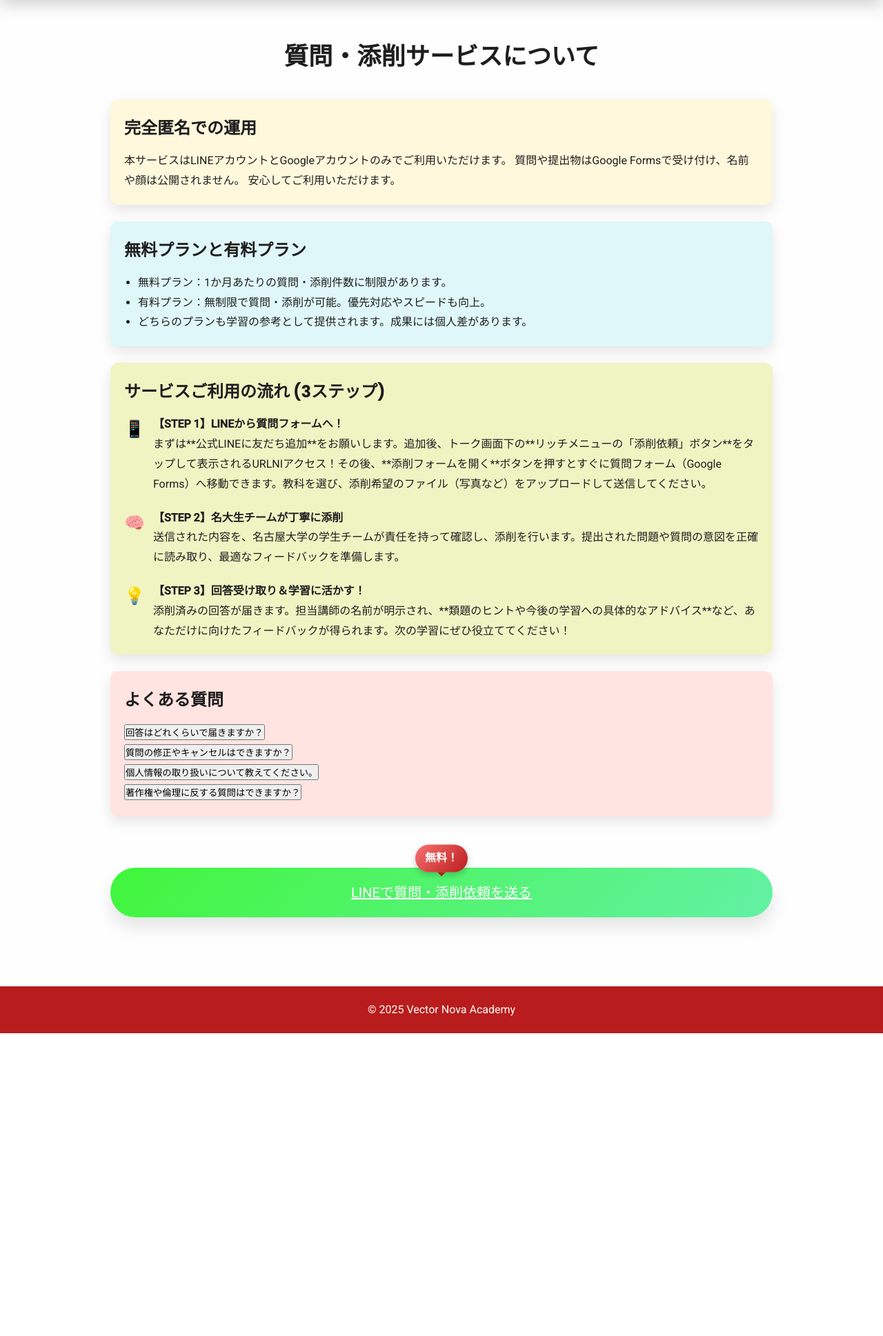
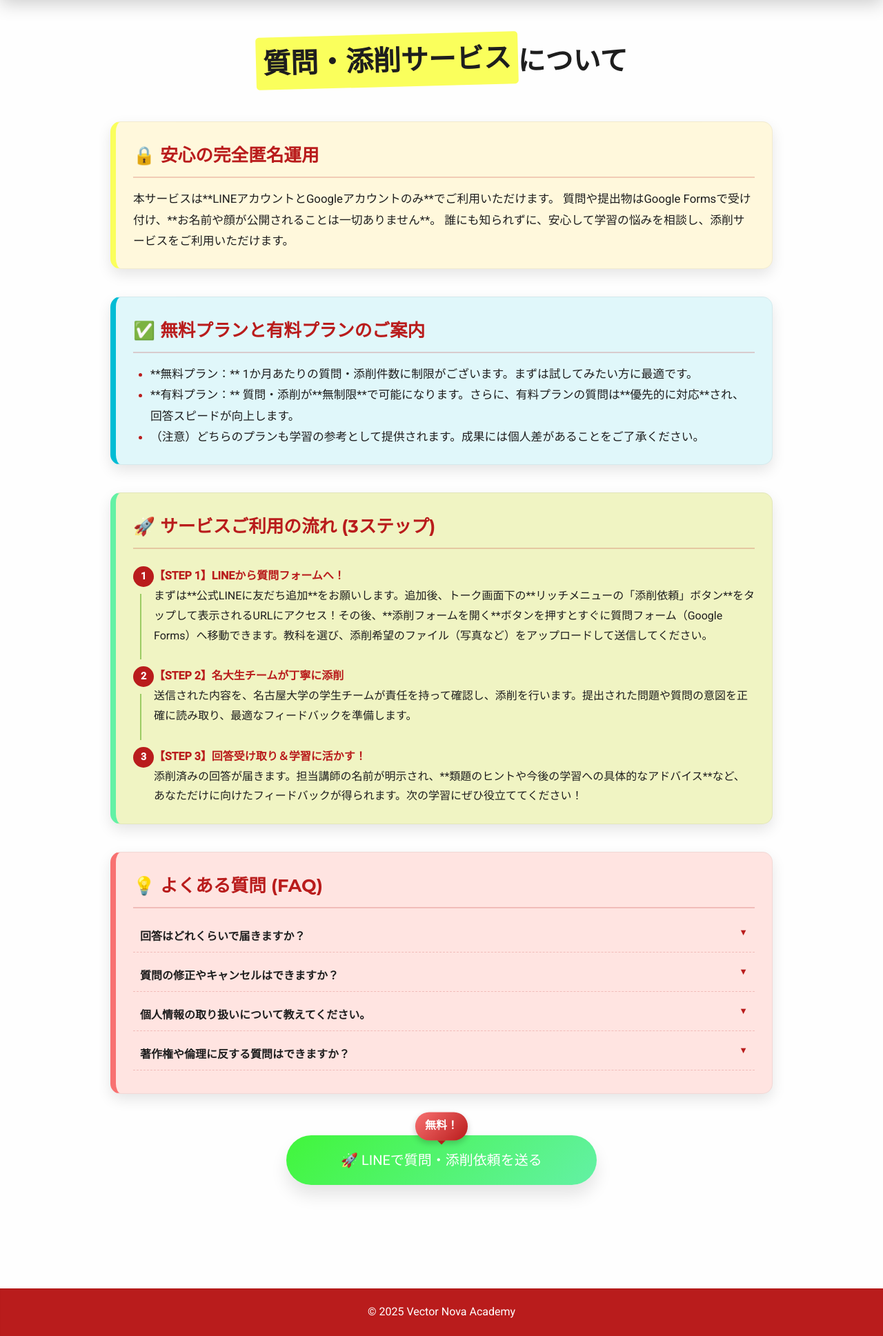
Before and after one commit to morisanyutakun-png/vectornova, a Flask app: page /qanda in a window 1280 px wide. Shown: the part 177-2114 px from the top of the page at 69% size. Before the commit the page ends 1675 px from the top, so only its background shows below. Run offline with Flask 3, Linux system fonts and the light colour scheme.

Commit message:
添削html追加

```diff
--- a/templates/qanda.html
+++ b/templates/qanda.html
@@ -5,14 +5,136 @@
     <meta name="viewport" content="width=device-width, initial-scale=1.0">
     <title>質問・添削 - Vector Nova Academy</title>
 
-    <!-- Google Fonts -->
-    <link href="https://fonts.googleapis.com/css2?family=Roboto:wght@400;500&family=Poppins:wght@600;700&family=Montserrat:wght@500;700&display=swap" rel="stylesheet">
+    <link rel="stylesheet" href="{{ url_for('static', filename='style.css') }}">
 
-    <!-- CSS -->
-    <link rel="stylesheet" href="{{ url_for('static', filename='style.css') }}">
+    <style>
+        /* Card共通のスタイル調整 */
+        .qanda-card {
+            font-family: 'Roboto', sans-serif;
+            border: 1px solid rgba(0, 0, 0, 0.05); /* 境界線をうっすら追加 */
+            transition: transform 0.3s ease, box-shadow 0.3s ease;
+        }
+        .qanda-card:hover {
+            transform: translateY(-5px);
+            box-shadow: 0 15px 35px rgba(0, 0, 0, 0.15);
+        }
+        .qanda-card h3 {
+            font-family: 'Montserrat', sans-serif !important;
+            font-weight: 700;
+            color: #b91c1c; /* メインカラーを使用 */
+            padding-bottom: 8px;
+            border-bottom: 2px solid rgba(185, 28, 28, 0.2);
+            margin-bottom: 15px !important;
+        }
+
+        /* 匿名カードの強調 */
+        .qanda-card.anonymous-card {
+            background: #fff8dc; /* 薄い黄色 */
+            border-left: 8px solid #faff5c; /* 左側に目立つライン */
+        }
+
+        /* プランカードの強調 */
+        .qanda-card.plan-info-card {
+            background: #e0f7fa; /* 薄い青 */
+            border-left: 8px solid #00bcd4; /* 左側に目立つライン */
+        }
+        .plan-info-card li::marker {
+            color: #b91c1c;
+            font-size: 1.1rem;
+        }
+
+        /* 利用の流れ（タイムライン）の強化 */
+        .qanda-card.timeline-card {
+            background: #f0f4c3; /* 薄い緑 */
+            border-left: 8px solid #63f1a5;
+        }
+        .timeline-step {
+            position: relative;
+            padding-left: 30px; /* アイコン分のスペース */
+        }
+        /* タイムラインの縦線 */
+        .timeline-step:not(:last-child)::before {
+            content: '';
+            position: absolute;
+            left: 10px;
+            top: 40px;
+            bottom: -20px;
+            width: 2px;
+            background-color: #9ccc65; /* 緑色の中間色 */
+        }
+        .timeline-step > div:first-child {
+            position: absolute;
+            left: 0;
+            top: 0;
+            background-color: #b91c1c;
+            color: #fff;
+            border-radius: 50%;
+            width: 30px;
+            height: 30px;
+            display: flex;
+            justify-content: center;
+            align-items: center;
+            font-size: 0.9rem !important;
+            box-shadow: 0 0 0 4px #f0f4c3; /* 背景色と同じ色のリング */
+            font-weight: bold;
+        }
+
+        /* FAQの強化 */
+        .qanda-card.faq-card {
+            background: #ffe4e1; /* 薄い赤 */
+            border-left: 8px solid #f87171;
+        }
+        .faq-item {
+            margin-bottom: 8px;
+            border-bottom: 1px dashed rgba(185, 28, 28, 0.2);
+        }
+        .faq-question {
+            width: 100%;
+            text-align: left;
+            padding: 12px 10px;
+            background: none;
+            border: none;
+            font-family: 'Montserrat', sans-serif;
+            font-size: 1rem;
+            font-weight: 600;
+            color: #1e1e1e;
+            cursor: pointer;
+            outline: none;
+            transition: background-color 0.2s;
+            position: relative;
+        }
+        .faq-question:hover {
+            background-color: rgba(185, 28, 28, 0.05);
+        }
+        .faq-question::after {
+            content: '▼';
+            position: absolute;
+            right: 10px;
+            font-size: 0.8rem;
+            color: #b91c1c;
+            transition: transform 0.3s;
+        }
+
+        /* FAQ回答表示時のアイコン回転 (JavaScriptが必要です) */
+        /* .faq-question.active::after {
+            transform: rotate(180deg);
+        } */
+        .faq-answer {
+            background-color: rgba(255, 255, 255, 0.7);
+            padding: 10px 15px !important;
+            border-radius: 8px;
+            margin-top: 5px;
+            font-size: 0.95rem;
+            line-height: 1.6;
+        }
+
+        /* CTAボタンのサイズ調整 */
+        .cta-button {
+            max-width: 450px;
+        }
+    </style>
 </head>
 <body>
-    <!-- ===================== ヘッダー ===================== -->
     <header>
         <div class="header-container">
             <h1>Vector Nova Academy</h1>
@@ -25,59 +147,57 @@
         </div>
     </header>
 
-    <!-- ===================== メイン ===================== -->
     <main style="padding: 50px 20px; max-width: 1000px; margin: 0 auto;">
-    <h2 style="font-family: 'Poppins', sans-serif; font-size: 2.2rem; text-align:center; margin-bottom:30px;">
-        質問・添削サービスについて
+    <h2 style="font-family: 'Poppins', sans-serif; font-size: 2.5rem; text-align:center; margin-bottom:50px; color:#1e1e1e;">
+        <span style="background-color: #faff5c; padding: 2px 10px; border-radius: 5px; display: inline-block; transform: rotate(-1.5deg);">
+            質問・添削サービス
+        </span>について
     </h2>
 
-    <div class="qanda-section" style="display:flex; flex-direction:column; gap:24px;">
+    <div class="qanda-section" style="display:flex; flex-direction:column; gap:40px;">
 
-        <!-- 完全匿名 -->
-<div class="qanda-card" style="padding:20px; border-radius:12px; background:#fff8dc; box-shadow:0 8px 20px rgba(0,0,0,0.1);">
-    <h3 style="font-family:'Poppins', sans-serif; font-size:1.5rem; margin-bottom:12px;">完全匿名での運用</h3>
-    <p>
-        本サービスはLINEアカウントとGoogleアカウントのみでご利用いただけます。
-        質問や提出物はGoogle Formsで受け付け、名前や顔は公開されません。
-        安心してご利用いただけます。
+        <div class="qanda-card anonymous-card" style="padding:25px; border-radius:15px; box-shadow:0 8px 20px rgba(0,0,0,0.1);">
+            <h3 style="font-size:1.6rem;">🔒 安心の完全匿名運用</h3>
+            <p style="font-size:1.05rem;">
+                本サービスは**LINEアカウントとGoogleアカウントのみ**でご利用いただけます。
+                質問や提出物はGoogle Formsで受け付け、**お名前や顔が公開されることは一切ありません**。
+                誰にも知られずに、安心して学習の悩みを相談し、添削サービスをご利用いただけます。
             </p>
         </div>
 
-        <!-- プランの説明 -->
-        <div class="qanda-card" style="padding:20px; border-radius:12px; background:#e0f7fa; box-shadow:0 8px 20px rgba(0,0,0,0.1);">
-            <h3 style="font-family:'Poppins', sans-serif; font-size:1.5rem; margin-bottom:12px;">無料プランと有料プラン</h3>
-            <ul style="margin-left:20px; list-style-type: disc;">
-                <li>無料プラン：1か月あたりの質問・添削件数に制限があります。</li>
-                <li>有料プラン：無制限で質問・添削が可能。優先対応やスピードも向上。</li>
-                <li>どちらのプランも学習の参考として提供されます。成果には個人差があります。</li>
+        <div class="qanda-card plan-info-card" style="padding:25px; border-radius:15px; box-shadow:0 8px 20px rgba(0,0,0,0.1);">
+            <h3 style="font-size:1.6rem;">✅ 無料プランと有料プランのご案内</h3>
+            <ul style="margin-left:25px; list-style-type: disc; font-size:1.05rem;">
+                <li>**無料プラン：** 1か月あたりの質問・添削件数に制限がございます。まずは試してみたい方に最適です。</li>
+                <li>**有料プラン：** 質問・添削が**無制限**で可能になります。さらに、有料プランの質問は**優先的に対応**され、回答スピードが向上します。</li>
+                <li>（注意）どちらのプランも学習の参考として提供されます。成果には個人差があることをご了承ください。</li>
             </ul>
         </div>
 
-        <!-- 利用の流れ -->
-<div class="qanda-card" style="padding:20px; border-radius:12px; background:#f0f4c3; box-shadow:0 8px 20px rgba(0,0,0,0.1);">
-    <h3 style="font-family:'Poppins', sans-serif; font-size:1.5rem; margin-bottom:12px;">サービスご利用の流れ (3ステップ)</h3>
-    <div class="timeline" style="display:flex; flex-direction:column; gap:20px;">
+        <div class="qanda-card timeline-card" style="padding:25px; border-radius:15px; box-shadow:0 8px 20px rgba(0,0,0,0.1);">
+            <h3 style="font-size:1.6rem;">🚀 サービスご利用の流れ (3ステップ)</h3>
+            <div class="timeline" style="display:flex; flex-direction:column; gap:30px; padding-top:10px;">
 
-        <div class="timeline-step" style="display:flex; align-items:flex-start; gap:12px;">
-            <div style="font-size:1.5rem;">📱</div>
+                <div class="timeline-step">
+                    <div style="font-size:1.5rem;">1</div>
                     <div>
-                <strong>【STEP 1】LINEから質問フォームへ！</strong><br>
-                まずは**公式LINEに友だち追加**をお願いします。追加後、トーク画面下の**リッチメニューの「添削依頼」ボタン**をタップして表示されるURLNIアクセス！その後、**添削フォームを開く**ボタンを押すとすぐに質問フォーム（Google Forms）へ移動できます。教科を選び、添削希望のファイル（写真など）をアップロードして送信してください。
+                        <strong style="color:#b91c1c;">【STEP 1】LINEから質問フォームへ！</strong><br>
+                        まずは**公式LINEに友だち追加**をお願いします。追加後、トーク画面下の**リッチメニューの「添削依頼」ボタン**をタップして表示されるURLにアクセス！その後、**添削フォームを開く**ボタンを押すとすぐに質問フォーム（Google Forms）へ移動できます。教科を選び、添削希望のファイル（写真など）をアップロードして送信してください。
                     </div>
                 </div>
 
-        <div class="timeline-step" style="display:flex; align-items:flex-start; gap:12px;">
-            <div style="font-size:1.5rem;">🧠</div>
+                <div class="timeline-step">
+                    <div style="font-size:1.5rem;">2</div>
                     <div>
-                <strong>【STEP 2】名大生チームが丁寧に添削</strong><br>
+                        <strong style="color:#b91c1c;">【STEP 2】名大生チームが丁寧に添削</strong><br>
                         送信された内容を、名古屋大学の学生チームが責任を持って確認し、添削を行います。提出された問題や質問の意図を正確に読み取り、最適なフィードバックを準備します。
                     </div>
                 </div>
 
-        <div class="timeline-step" style="display:flex; align-items:flex-start; gap:12px;">
-            <div style="font-size:1.5rem;">💡</div>
+                <div class="timeline-step">
+                    <div style="font-size:1.5rem;">3</div>
                     <div>
-                <strong>【STEP 3】回答受け取り＆学習に活かす！</strong><br>
+                        <strong style="color:#b91c1c;">【STEP 3】回答受け取り＆学習に活かす！</strong><br>
                         添削済みの回答が届きます。担当講師の名前が明示され、**類題のヒントや今後の学習への具体的なアドバイス**など、あなただけに向けたフィードバックが得られます。次の学習にぜひ役立ててください！
                     </div>
                 </div>
@@ -85,46 +205,67 @@
             </div>
         </div>
 
-<!-- FAQ（アコーディオン風サンプル） -->
-<div class="qanda-card" style="padding:20px; border-radius:12px; background:#ffe4e1; box-shadow:0 8px 20px rgba(0,0,0,0.1);">
-    <h3 style="font-family:'Poppins', sans-serif; font-size:1.5rem; margin-bottom:12px;">よくある質問</h3>
+        <div class="qanda-card faq-card" style="padding:25px; border-radius:15px; box-shadow:0 8px 20px rgba(0,0,0,0.1);">
+            <h3 style="font-size:1.6rem;">💡 よくある質問 (FAQ)</h3>
 
             <div class="faq-item">
                 <button class="faq-question">回答はどれくらいで届きますか？</button>
-        <div class="faq-answer" style="display:none; padding:8px 0;">プランに応じて数時間〜数日でお届けします。</div>
+                <div class="faq-answer" style="display:none;">プランに応じて数時間〜数日でお届けします。有料プランは優先対応でよりスピーディです。</div>
             </div>
 
             <div class="faq-item">
                 <button class="faq-question">質問の修正やキャンセルはできますか？</button>
-        <div class="faq-answer" style="display:none; padding:8px 0;">質問送信後、システムが処理を開始すると原則として修正・キャンセルは承れません。送信前に内容を十分にご確認ください。</div>
+                <div class="faq-answer" style="display:none;">質問送信後、システムが処理を開始すると原則として修正・キャンセルは承れません。送信前に内容を十分にご確認ください。</div>
             </div>
 
             <div class="faq-item">
                 <button class="faq-question">個人情報の取り扱いについて教えてください。</button>
-        <div class="faq-answer" style="display:none; padding:8px 0;">お客様からいただいた情報は、回答作成の目的のみに使用し、厳重に管理いたします。詳細はプライバシーポリシーをご覧ください。</div>
+                <div class="faq-answer" style="display:none;">お客様からいただいた情報は、回答作成の目的のみに使用し、厳重に管理いたします。詳細はプライバシーポリシーをご覧ください。</div>
             </div>
 
             <div class="faq-item">
                 <button class="faq-question">著作権や倫理に反する質問はできますか？</button>
-        <div class="faq-answer" style="display:none; padding:8px 0;">できません。送信はご遠慮ください。</div>
+                <div class="faq-answer" style="display:none;">できません。著作権を侵害する内容、または公序良俗・倫理に反する質問の送信はご遠慮ください。</div>
             </div>
         </div>
 
 
-    <!-- CTAボタン -->
-                <div class="cta-wrapper">
+        <div class="cta-wrapper" style="margin-top:20px; margin-bottom: 50px;">
             <div class="free-badge">無料！</div>
-                    <a href="{{ url_for('business_line') }}" class="cta-button">LINEで質問・添削依頼を送る</a>
+            <a href="{{ url_for('business_line') }}" class="cta-button" style="text-decoration: none; display: flex; justify-content: center;">
+                🚀 LINEで質問・添削依頼を送る
+            </a>
         </div>
     </div>
-        </section>
-
     </main>
 
 
-    <!-- ===================== フッター ===================== -->
     <footer style="background:#b91c1c; color:#fff; text-align:center; padding:20px 0; margin-top:50px;">
         <p>&copy; 2025 Vector Nova Academy</p>
     </footer>
+
+    <script>
+        document.addEventListener('DOMContentLoaded', function() {
+            const faqQuestions = document.querySelectorAll('.faq-question');
+            faqQuestions.forEach(button => {
+                button.addEventListener('click', () => {
+                    const answer = button.nextElementSibling;
+                    const isExpanded = answer.style.display === 'block';
+
+                    // すべての回答を閉じる
+                    document.querySelectorAll('.faq-answer').forEach(ans => {
+                        ans.style.display = 'none';
+                        ans.previousElementSibling.classList.remove('active');
+                    });
+
+                    // クリックされた回答を開く
+                    if (!isExpanded) {
+                        answer.style.display = 'block';
+                        button.classList.add('active');
+                    }
+                });
+            });
+        });
+    </script>
 </body>
 </html>
```
Lines whose indentation alone changed are shown as unchanged.
